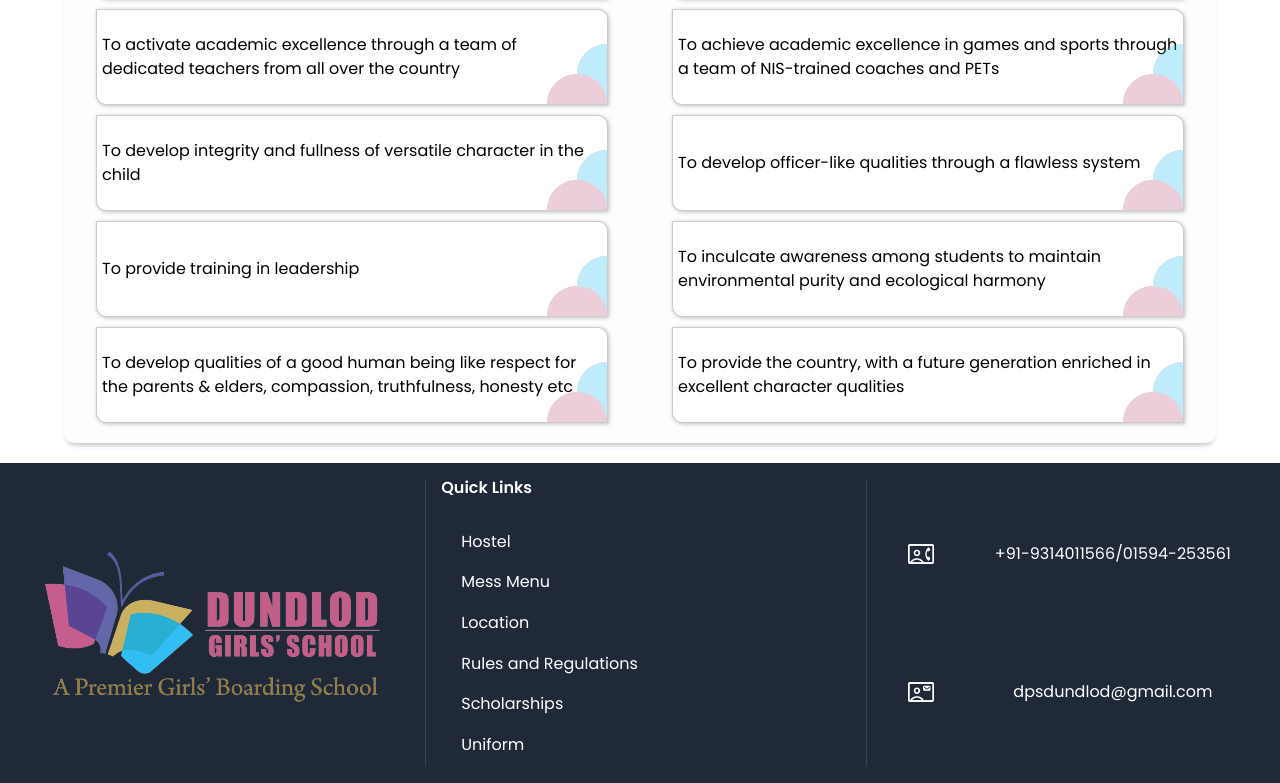
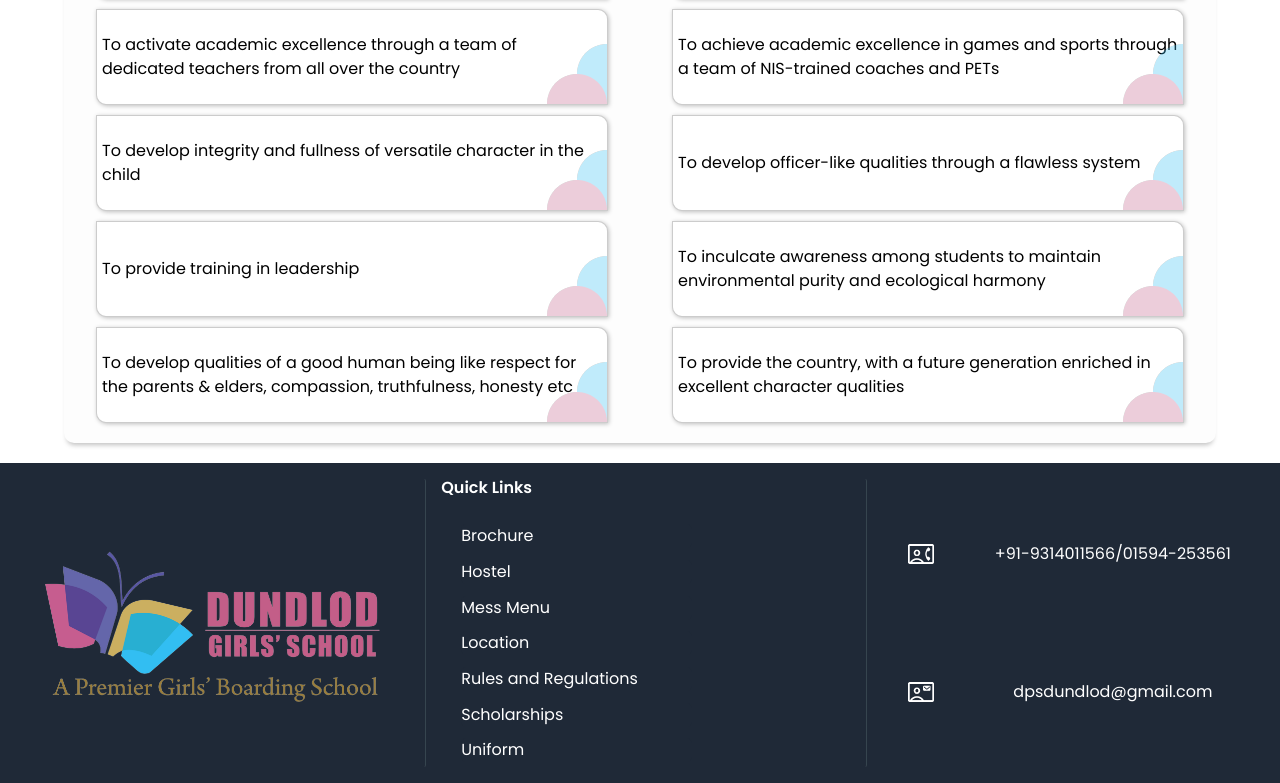
Before and after one commit to Harshit-Sandilya/DGSfrontend, a React (Create React App) app: page / in a window 1280 px wide. Shown: the part 1745-2528 px from the top of the page. Built offline with nearby package versions, Linux system fonts and the light colour scheme.

Commit message:
brochure and menu

```diff
--- a/src/Components/Footer.jsx
+++ b/src/Components/Footer.jsx
@@ -1,5 +1,7 @@
 import "../Styles/Footer.css";
 import React from "react";
+import Mess from "../FoodMenu.pdf";
+import Brochure from "../brochure.pdf";
 import { Link } from "react-router-dom";
 
 export default function Footer() {
@@ -12,10 +14,13 @@ export default function Footer() {
 					<h6 className="links-heading">Quick Links</h6>
 				</div>
 				<div className="links-list">
+					<Link to={Brochure} target="_blank" className="link">
+						Brochure
+					</Link>
 					<Link to="/hostel" className="link">
 						Hostel
 					</Link>
-					<Link to="/messmenu" className="link">
+					<Link to={Mess} target="_blank" className="link">
 						Mess Menu
 					</Link>
 					<Link to="/location" className="link">
```
Also changed, not shown: 2 other files (tests, documents, lock files or other folders).
